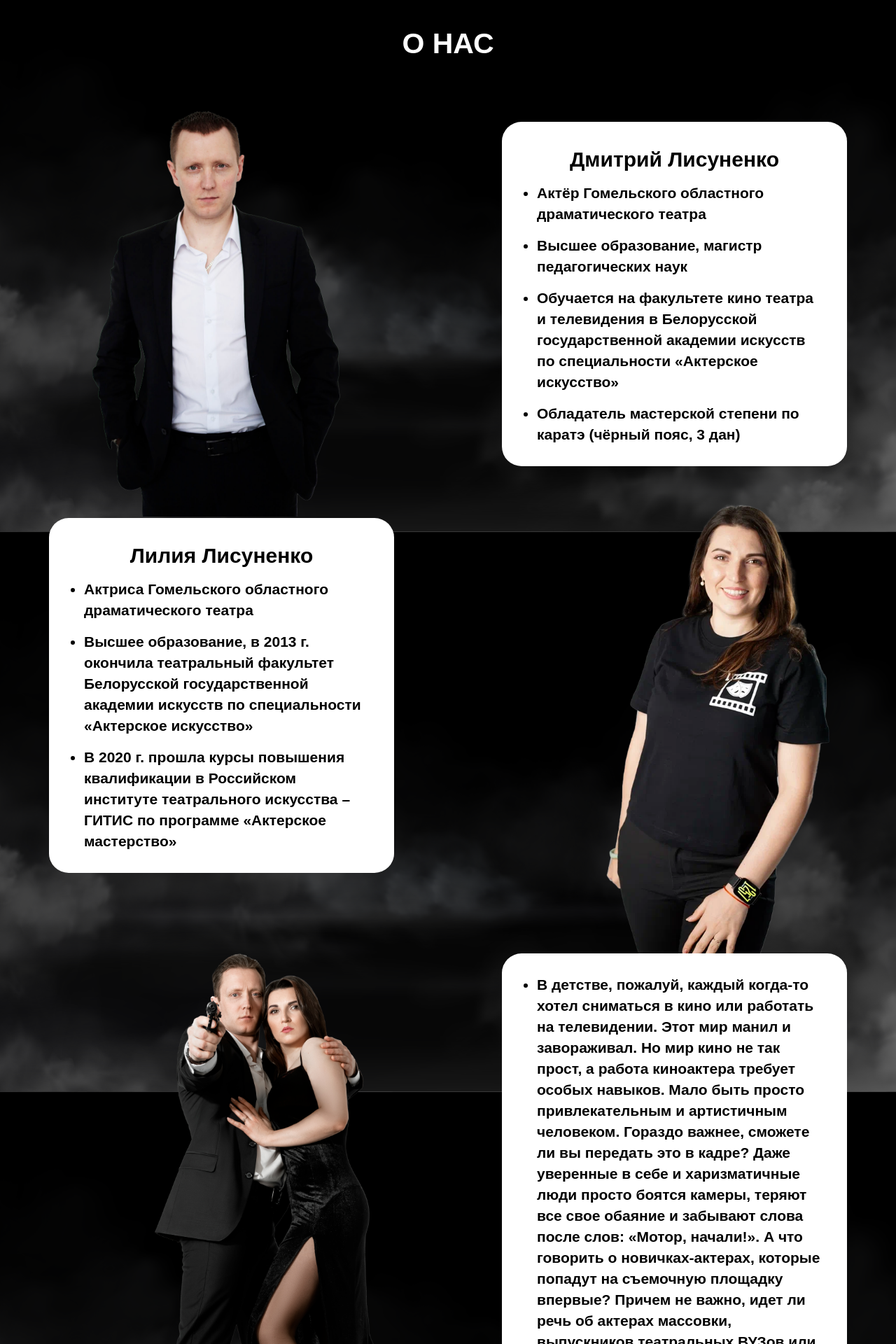
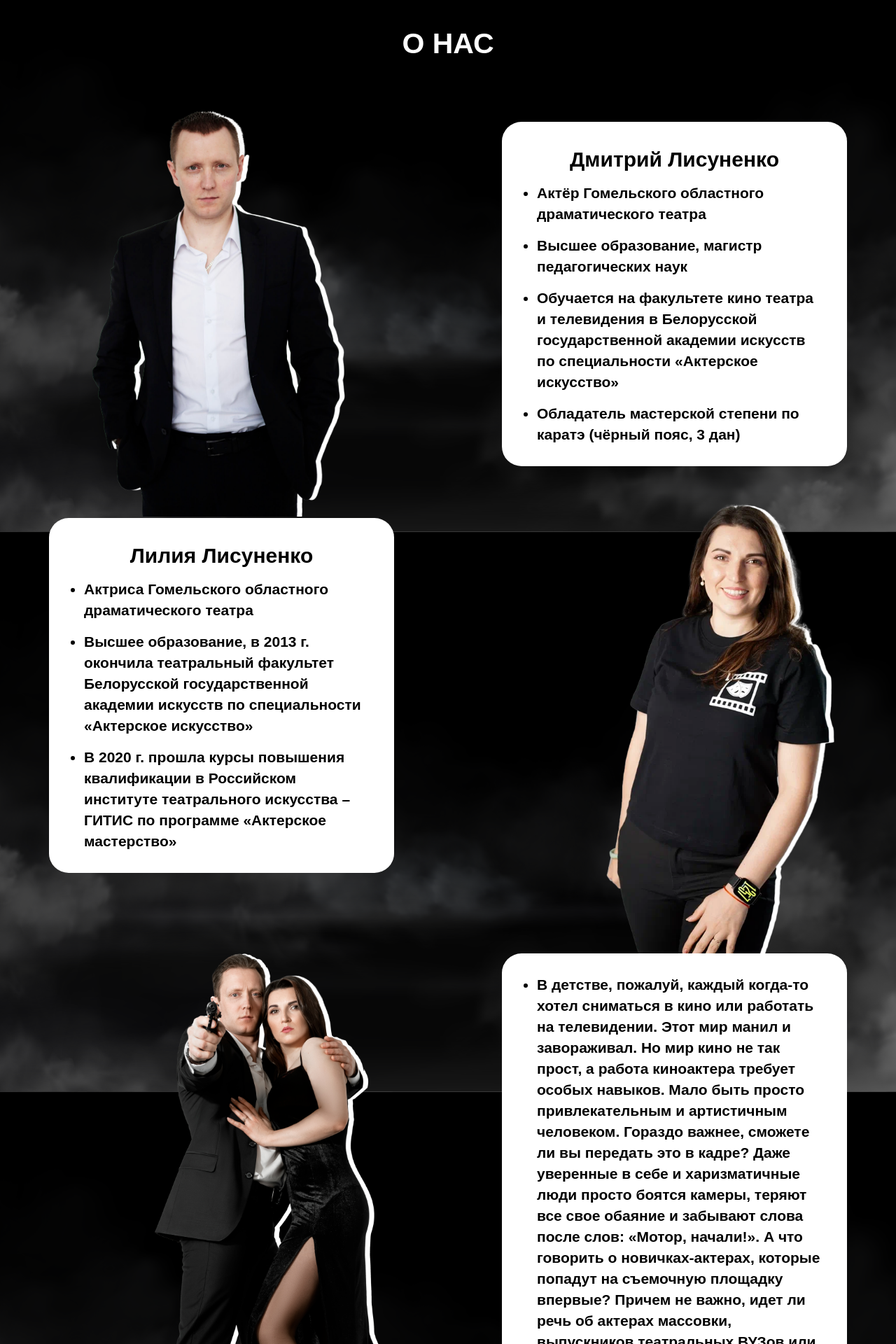
Before and after one commit to SergeiKuznetsov9/cinema-studio, a React (Vite) app: page /cinema-studio/about in a window 1280 px wide. Shown: the part 300-2220 px from the top of the page at 70% size. Built offline with nearby package versions, Linux system fonts and the light colour scheme.

Commit message:
feat(*): добавить тени

```diff
--- a/src/app/styles/common-styles.scss
+++ b/src/app/styles/common-styles.scss
@@ -3,3 +3,7 @@
   min-height: 100vh;
   font-family: "Arial", Arial, sans-serif;
 }
+
+.white-shadow {
+  filter: drop-shadow(7px 0px 0px white);
+}
--- a/src/components/AboutDetails/AboutDetails.tsx
+++ b/src/components/AboutDetails/AboutDetails.tsx
@@ -16,11 +16,14 @@ export const AboutDetails = () => {
         <div className={styles.AboutDetails}>
           <div className={styles.aboutDetailsContent}>
             <h2 className={styles.aboutDetailsHeader}>{header}</h2>
-
             <div className={styles.dmitry}>
               <div className={styles.dmitryPhotoContainer}>
                 <div className={styles.dmitryPhoto}>
-                  <img src={dmitryPhoto} alt="Dmitry Lisunenko" />
+                  <img
+                    src={dmitryPhoto}
+                    alt="Dmitry Lisunenko"
+                    className="white-shadow"
+                  />
                 </div>
               </div>
               <div className={styles.dmitryDescription}>
@@ -44,7 +47,11 @@ export const AboutDetails = () => {
               </div>
               <div className={styles.lilyPhotoContainer}>
                 <div className={styles.lilyPhoto}>
-                  <img src={lilyPhoto} alt="Lily Lisunenko" />
+                  <img
+                    src={lilyPhoto}
+                    alt="Lily Lisunenko"
+                    className="white-shadow"
+                  />
                 </div>
               </div>
             </div>
@@ -52,7 +59,11 @@ export const AboutDetails = () => {
             <div className={styles.together}>
               <div className={styles.togetherPhotoContainer}>
                 <div className={styles.togetherPhoto}>
-                  <img src={togetherPhoto} alt="Together" />
+                  <img
+                    src={togetherPhoto}
+                    alt="Together"
+                    className="white-shadow"
+                  />
                 </div>
               </div>
               <div className={styles.togetherDescription}>
--- a/src/components/Main/MainParallaxSection.module.scss
+++ b/src/components/Main/MainParallaxSection.module.scss
@@ -165,12 +165,9 @@
 }
 
 .description {
-  height: 734px;
+  position: relative;
+  height: 700px;
   width: 1150px;
-  background-image: url("../../assets/img/photos/p0.png");
-  background-size: auto 100%;
-  background-repeat: no-repeat;
-  background-position: right bottom;
   margin: 0 auto;
   display: flex;
   flex-direction: column;
@@ -185,7 +182,6 @@
   }
 
   @media (max-width: vars.$lg) {
-    background: none;
     width: 90%;
     max-width: 700px;
     height: fit-content;
@@ -249,19 +245,32 @@
     }
   }
 
-  .proportionalBox {
-    display: none;
-    width: 100%;
-    aspect-ratio: 1.2/1;
+  .foundersPhoto {
+    height: 700px;
+    position: absolute;
+    right: 0;
+    bottom: 0;
+
+    @media (max-width: vars.$xl) {
+      height: 534px;
+    }
 
     @media (max-width: vars.$lg) {
-      display: block;
+      position: relative;
+      height: unset;
+      width: 100%;
+      aspect-ratio: 1.2;
     }
 
     img {
       width: 100%;
       height: 100%;
       object-fit: contain;
+      filter: drop-shadow(5px 0px 0px white);
+
+      @media (max-width: vars.$xl) {
+        filter: drop-shadow(4px 0px 0px white);
+      }
     }
   }
 
--- a/src/components/Main/MainParallaxSection.tsx
+++ b/src/components/Main/MainParallaxSection.tsx
@@ -38,7 +38,7 @@ export const MainParallaxSection = () => {
             {mainParalaxSection.present}{" "}
             <strong>{mainParalaxSection.founders}</strong>
           </p>
-          <div className={styles.proportionalBox}>
+          <div className={(styles.foundersPhoto)}>
             <img src={foundersPhoto} alt="founders" />
           </div>
           <p>
@@ -52,6 +52,9 @@ export const MainParallaxSection = () => {
             onClick={handleClick}
           />
         </div>
+        <div>
+
+        </div>
       </div>
     </>
   );
```
